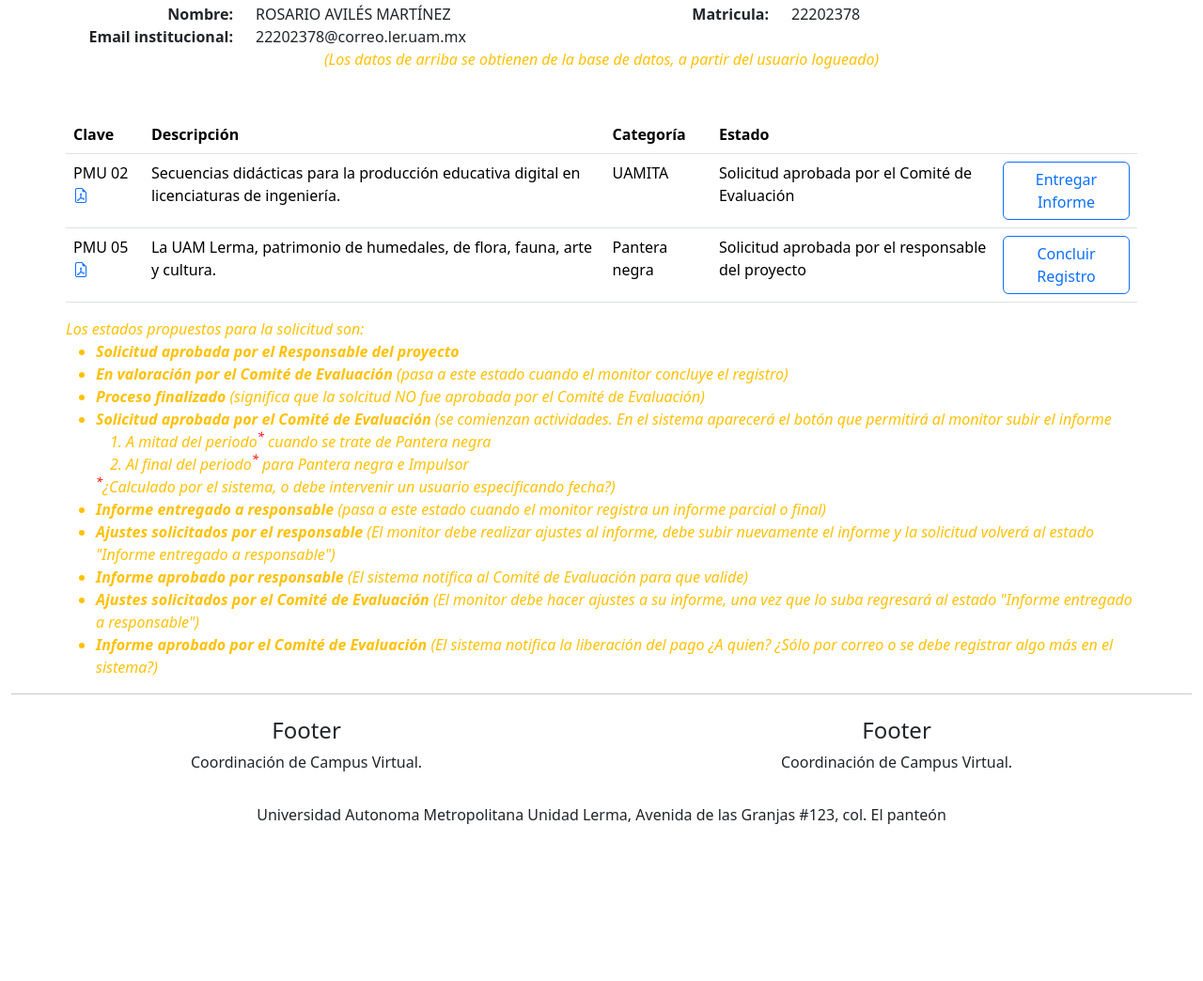
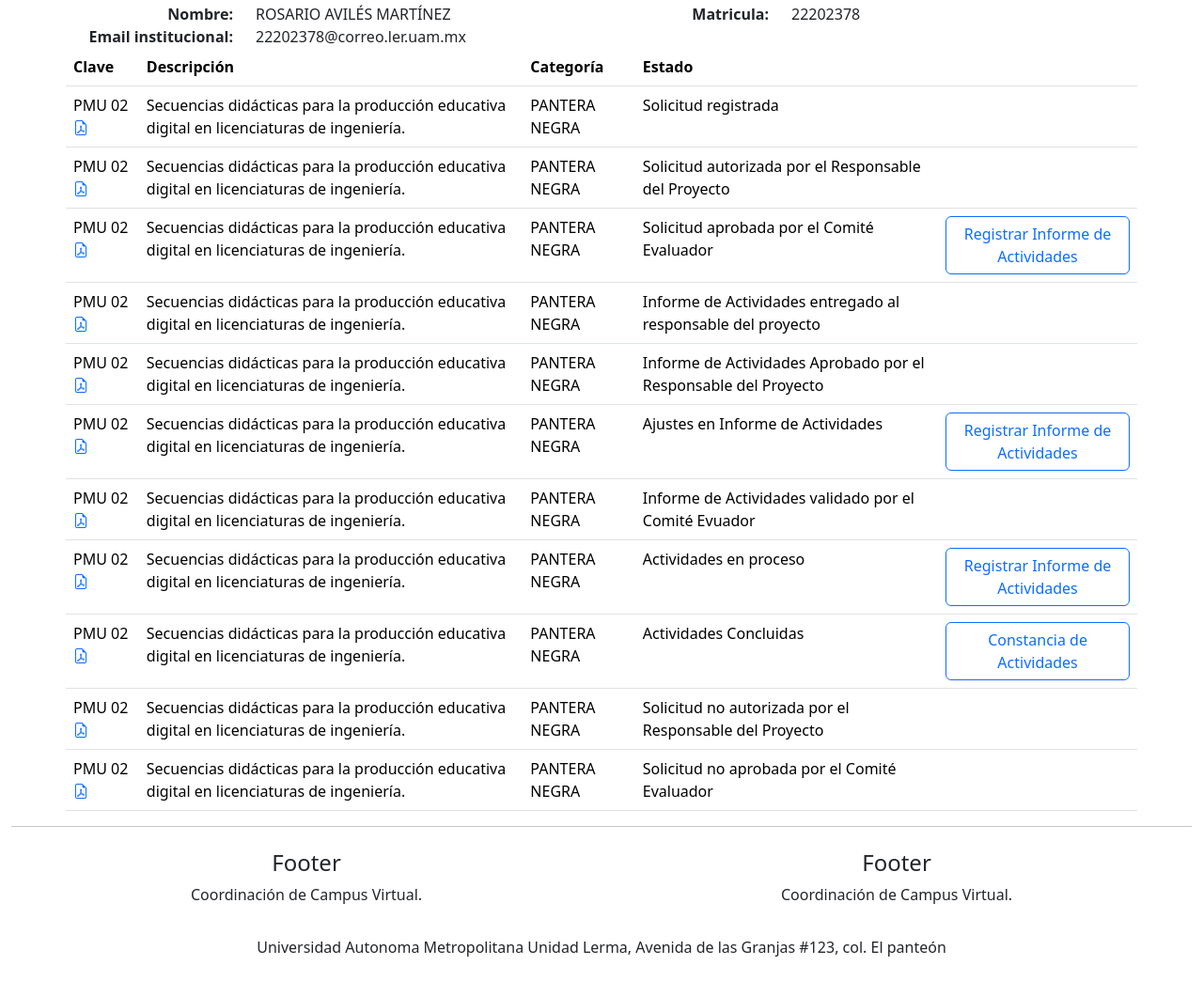
Before and after one commit to prototiposCCV/prototiposCCV.github.io, a plain HTML site: page monitores/alumno/listadoProyectos.html in a window 1280 px wide. Shown: the part 285-1329 px from the top of the page at 94% size. Before the commit the page ends 1188 px from the top, so only its background shows below. Drawn offline with nearby package versions, Linux system fonts and the light colour scheme.

Commit message:
Add files via upload

```diff
--- a/monitores/alumno/listadoProyectos.html
+++ b/monitores/alumno/listadoProyectos.html
@@ -48,7 +48,11 @@
                                     <a class="nav-link" href="../index.html">Inicio</a>
                                 </li>
                                 <li class="nav-item dropdown">
-                                    <a class="nav-link " href="./listadoProyectos.html" role="button">Mis Proyectos</a>
+                                    <a class="nav-link " href="./registrarMonitor.html" role="button">Registro
+                                        de Solicitud</a>
+                                </li>
+                                <li class="nav-item dropdown">
+                                    <a class="nav-link " href="./listadoProyectos.html" role="button">Mis Proyectos Monitor</a>
                                 </li>
                             </ul>
                         </div>
@@ -90,14 +94,14 @@
                         22202378@correo.ler.uam.mx
                     </div>
                 </div>
-                <div class="row m-0">
+                <!--<div class="row m-0">
                     <div class="col-md-12 col-sm-12  fw-bold" style="text-align: center;">
                         <span class="fst-italic fw-lighter link-warning">(Los datos de arriba se obtienen de la base de
                             datos, a partir del usuario logueado)</span>
                     </div>
                 </div>
 
-                <br /><br />
+                <br /><br />-->
                 <table class="table table-hover table-responsive">
                     <thead>
                       <tr>
@@ -109,38 +113,88 @@
                       </tr>
                     </thead>
                     <tbody>
-                      <tr>
+					  <tr>
                         <td>PMU 02 <a href="./SecuenciasDidactivasProdEducativa.pdf" target="_blank"><i class="bi bi-file-earmark-pdf"></i></a></td>
                         <td>Secuencias didácticas para la producción educativa digital en licenciaturas de ingeniería.</td>
-                        <td>UAMITA</td>
-                        <td>Solicitud aprobada por el Comité de Evaluación</td>
-                        <td><button type="button" class="btn btn-outline-primary" onclick="window.location.href='./entregarInforme.html'">Entregar Informe</button></td>
+                        <td>PANTERA NEGRA</td>
+                        <td>Solicitud registrada</td>
+                        <td></td>
                       </tr>
-                      <tr>
-                        <td>PMU 05 <a href="./SecuenciasDidactivasProdEducativa.pdf" target="_blank"><i class="bi bi-file-earmark-pdf"></i></a></td>
-                        <td>La UAM Lerma, patrimonio de humedales, de flora, fauna, arte y cultura.</td>
-                        <td>Pantera negra</td>
-                        <td>Solicitud aprobada por el responsable del proyecto</td>
-                        <td><button type="button" class="btn btn-outline-primary" onclick="window.location.href='./registrarMonitor.html'">Concluir Registro</button></td>
+					  <tr>
+                        <td>PMU 02 <a href="./SecuenciasDidactivasProdEducativa.pdf" target="_blank"><i class="bi bi-file-earmark-pdf"></i></a></td>
+                        <td>Secuencias didácticas para la producción educativa digital en licenciaturas de ingeniería.</td>
+                        <td>PANTERA NEGRA</td>
+                        <td>Solicitud autorizada por el Responsable del Proyecto</td>
+                        <td></td>
                       </tr>
+					  <tr>
+                        <td>PMU 02 <a href="./SecuenciasDidactivasProdEducativa.pdf" target="_blank"><i class="bi bi-file-earmark-pdf"></i></a></td>
+                        <td>Secuencias didácticas para la producción educativa digital en licenciaturas de ingeniería.</td>
+                        <td>PANTERA NEGRA</td>
+                        <td>Solicitud aprobada por el Comité Evaluador</td>
+                        <td><button type="button" class="btn btn-outline-primary" onclick="window.location.href='./entregarInforme.html'">Registrar Informe de Actividades</button></td>
+                      </tr>
+					  <tr>
+                        <td>PMU 02 <a href="./SecuenciasDidactivasProdEducativa.pdf" target="_blank"><i class="bi bi-file-earmark-pdf"></i></a></td>
+                        <td>Secuencias didácticas para la producción educativa digital en licenciaturas de ingeniería.</td>
+                        <td>PANTERA NEGRA</td>
+                        <td>Informe de Actividades entregado al responsable del proyecto</td>
+                        <td></td>
+                      </tr>
+						<tr>
+                        <td>PMU 02 <a href="./SecuenciasDidactivasProdEducativa.pdf" target="_blank"><i class="bi bi-file-earmark-pdf"></i></a></td>
+                        <td>Secuencias didácticas para la producción educativa digital en licenciaturas de ingeniería.</td>
+                        <td>PANTERA NEGRA</td>
+                        <td>Informe de Actividades Aprobado por el Responsable del Proyecto</td>
+                        <td></td>
+                      </tr>
+					  <tr>
+                        <td>PMU 02 <a href="./SecuenciasDidactivasProdEducativa.pdf" target="_blank"><i class="bi bi-file-earmark-pdf"></i></a></td>
+                        <td>Secuencias didácticas para la producción educativa digital en licenciaturas de ingeniería.</td>
+                        <td>PANTERA NEGRA</td>
+                        <td>Ajustes en Informe de Actividades</td>
+                        <td><button type="button" class="btn btn-outline-primary" onclick="window.location.href='./entregarInforme.html'">Registrar Informe de Actividades</button></td>
+                      </tr>
+					  <tr>
+                        <td>PMU 02 <a href="./SecuenciasDidactivasProdEducativa.pdf" target="_blank"><i class="bi bi-file-earmark-pdf"></i></a></td>
+                        <td>Secuencias didácticas para la producción educativa digital en licenciaturas de ingeniería.</td>
+                        <td>PANTERA NEGRA</td>
+                        <td>Informe de Actividades validado por el Comité Evuador</td>
+                        <td></td>
+                      </tr>
+					  <tr>
+                        <td>PMU 02 <a href="./SecuenciasDidactivasProdEducativa.pdf" target="_blank"><i class="bi bi-file-earmark-pdf"></i></a></td>
+                        <td>Secuencias didácticas para la producción educativa digital en licenciaturas de ingeniería.</td>
+                        <td>PANTERA NEGRA</td>
+                        <td>Actividades en proceso</td>
+                        <td><button type="button" class="btn btn-outline-primary" onclick="window.location.href='./entregarInforme.html'">Registrar Informe de Actividades</button></td>
+                      </tr>
+					  <tr>
+                        <td>PMU 02 <a href="./SecuenciasDidactivasProdEducativa.pdf" target="_blank"><i class="bi bi-file-earmark-pdf"></i></a></td>
+                        <td>Secuencias didácticas para la producción educativa digital en licenciaturas de ingeniería.</td>
+                        <td>PANTERA NEGRA</td>
+                        <td>Actividades Concluidas</td>
+                        <td><button type="button" class="btn btn-outline-primary" onclick="window.location.href='#'">Constancia de Actividades</button></td>
+                      </tr>
+					  <tr>
+                        <td>PMU 02 <a href="./SecuenciasDidactivasProdEducativa.pdf" target="_blank"><i class="bi bi-file-earmark-pdf"></i></a></td>
+                        <td>Secuencias didácticas para la producción educativa digital en licenciaturas de ingeniería.</td>
+                        <td>PANTERA NEGRA</td>
+                        <td>Solicitud no autorizada por el Responsable del Proyecto</td>
+                        <td></td>
+                      </tr>
+					  <tr>
+                        <td>PMU 02 <a href="./SecuenciasDidactivasProdEducativa.pdf" target="_blank"><i class="bi bi-file-earmark-pdf"></i></a></td>
+                        <td>Secuencias didácticas para la producción educativa digital en licenciaturas de ingeniería.</td>
+                        <td>PANTERA NEGRA</td>
+                        <td>Solicitud no aprobada por el Comité Evaluador</td>
+                        <td></td>
+                      </tr>
+
+
                     </tbody>
                   </table>
-                  <div class="col-md-12 col-sm-12  fw-bold">
-                    <span class="fst-italic fw-lighter link-warning">Los estados propuestos para la solicitud son:
-                        <ul>
-                            <li><b>Solicitud aprobada por el Responsable del proyecto</b></li>
-                            <li><b>En valoración por el Comité de Evaluación</b> (pasa a este estado cuando el monitor concluye el registro)</li>
-                            <li><b>Proceso finalizado</b> (significa que la solcitud NO fue aprobada por el Comité de Evaluación)</li>
-                            <li><b>Solicitud aprobada por el Comité de Evaluación</b> (se comienzan actividades. En el sistema aparecerá el botón que permitirá al monitor subir el informe
-                                <ol><li>A mitad del periodo<sup style="color: red; font-size: small;">*</sup> cuando se trate de Pantera negra</li><li>Al final del periodo<sup style="color: red; font-size: small;">*</sup> para Pantera negra e Impulsor</li></ol> <sup style="color: red; font-size: small;">*</sup>¿Calculado por el sistema, o debe intervenir un usuario especificando fecha?)</li>
-                            <li><b>Informe entregado a responsable</b> (pasa a este estado cuando el monitor registra un informe parcial o final)</li>
-                            <li><b>Ajustes solicitados por el responsable</b> (El monitor debe realizar ajustes al informe, debe subir nuevamente el informe y la solicitud volverá al estado "Informe entregado a responsable") </li>
-                            <li><b>Informe aprobado por responsable</b> (El sistema notifica al Comité de Evaluación para que valide)</li>
-                            <li><b>Ajustes solicitados por el Comité de Evaluación</b> (El monitor debe hacer ajustes a su informe, una vez que lo suba regresará al estado "Informe entregado a responsable")</li>
-                            <li><b>Informe aprobado por el Comité de Evaluación</b> (El sistema notifica la liberación del pago ¿A quien? ¿Sólo por correo o se debe registrar algo más en el sistema?)</li>
-                        </ul>
-                    </span>
-                </div>
+
             </div>
         </section>
 
```
Also changed, not shown: monitores/alumno/entregarInforme.html (+6 -5 lines), monitores/alumno/index.html (+2 -2 lines), monitores/alumno/llenarEncuesta.html (+2 -2 lines), monitores/alumno/registrarMonitor.html (+2 -2 lines).
